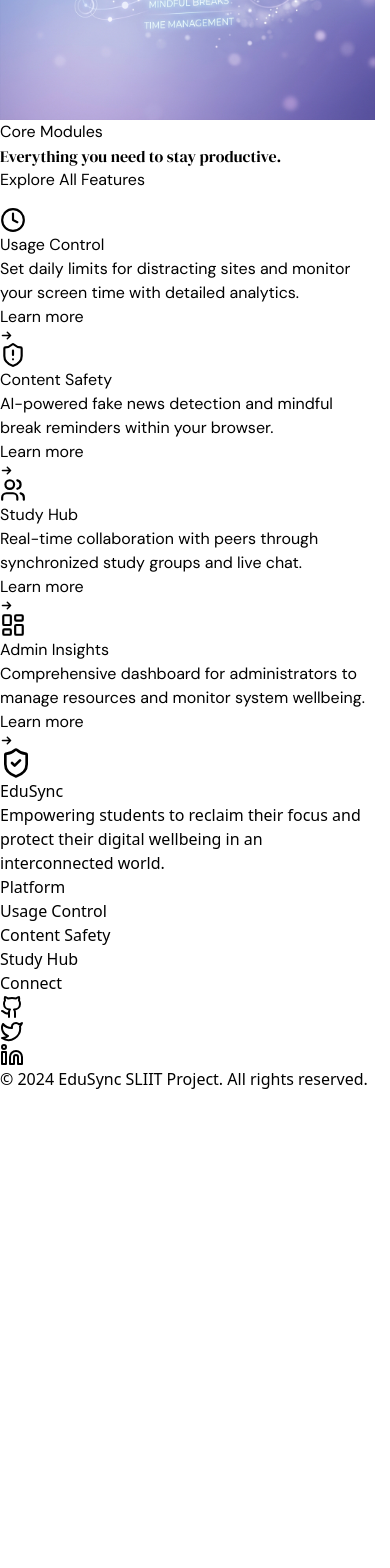
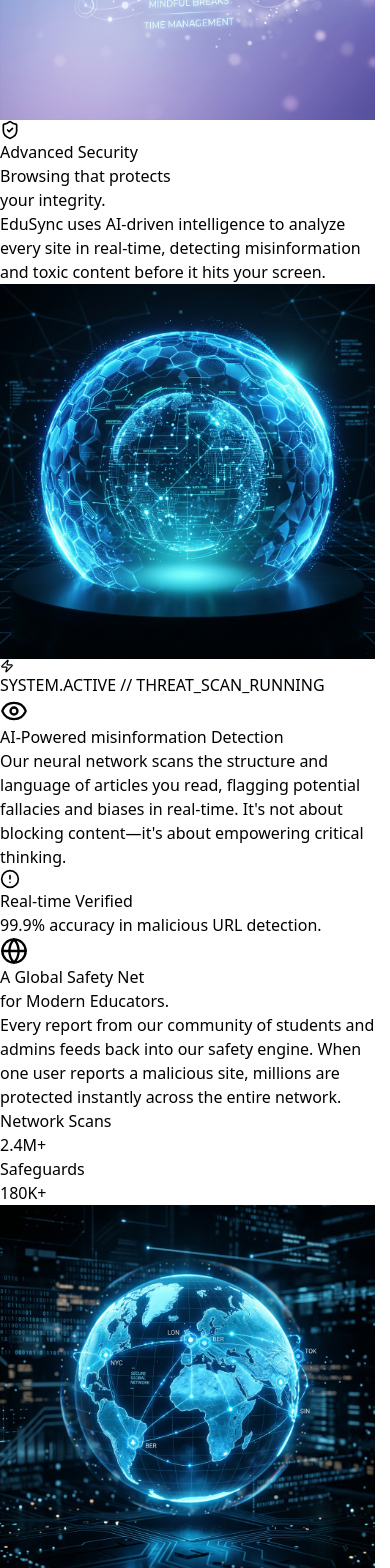
Before and after one commit to supuna18/StudentApp, a React (Vite) app in the folder frontend/: page / in a window 390 px wide. Shown: the part 1820-3388 px from the top of the page. Before the commit the page ends 2911 px from the top, so only its background shows below. Built offline with nearby package versions, Linux system fonts and the light colour scheme.

Commit message:
Add Home Page Safety Section

```diff
--- a/frontend/src/App.jsx
+++ b/frontend/src/App.jsx
@@ -2,6 +2,7 @@ import { BrowserRouter as Router, Routes, Route } from 'react-router-dom';
 import Navbar from "./components/Navbar";
 import Hero from "./components/Hero";
 import WellbeingSection from "./components/WellbeingSection";
+import SafetySection from "./components/SafetySection";
 import Features from "./components/Features";
 import Footer from "./components/Footer";
 import Login from "./pages/Login";
@@ -37,6 +38,7 @@ function App() {
               <main>
                 <Hero />
                 <WellbeingSection />
+                <SafetySection />
                 <Features />
               </main>
               <Footer />
--- a/frontend/src/components/Features.jsx
+++ b/frontend/src/components/Features.jsx
@@ -43,7 +43,6 @@ const features = [
 export default function Features() {
   return (
     <section id="features" className="bg-slate-50 py-24 px-6">
-      <div id="safety" className="absolute top-0" />
       <style>{`@import url('https://fonts.googleapis.com/css2?family=DM+Sans:wght@400;500;600;700;800&family=DM+Serif+Display:ital@0;1&display=swap');
         #features { font-family: 'DM Sans', sans-serif; }
         .heading-serif { font-family: 'DM Serif Display', serif; }
--- a/frontend/src/components/Navbar.jsx
+++ b/frontend/src/components/Navbar.jsx
@@ -12,8 +12,12 @@ const Navbar = () => {
     window.addEventListener("scroll", handleScroll);
 
     /* ── Intersection Observer for Active Tabs ── */
-    const sections = ["hero", "wellbeing", "features", "safety", "collaboration"];
-    const observerOptions = { threshold: 0.5 };
+    const sections = ["hero", "wellbeing", "safety", "features"];
+    const observerOptions = {
+      root: null,
+      rootMargin: "-20% 0px -70% 0px", // Focus on top-center of viewport
+      threshold: 0
+    };
 
     const observer = new IntersectionObserver((entries) => {
       entries.forEach((entry) => {
--- /dev/null
+++ b/frontend/src/components/SafetySection.jsx
@@ -0,0 +1,162 @@
+import { motion } from "framer-motion";
+import { ShieldCheck, Globe, Lock, Zap, Eye, AlertCircle } from "lucide-react";
+import safetyHero from "../assets/safety_hero.png";
+import safeBrowsing from "../assets/safe_browsing.png";
+
+const SafetySection = () => {
+  return (
+    <section id="safety" className="relative py-32 overflow-hidden bg-slate-50/50">
+      {/* Decorative background elements */}
+      <div className="absolute top-0 right-0 w-full h-full pointer-events-none opacity-30 px-6">
+        <div className="absolute top-[20%] right-[-10%] w-[500px] h-[500px] bg-cyan-50 rounded-full blur-3xl animate-pulse" />
+        <div className="absolute bottom-[-10%] left-[-5%] w-[400px] h-[400px] bg-indigo-50 rounded-full blur-3xl" />
+      </div>
+
+      <div className="max-w-7xl mx-auto px-6 md:px-12 relative z-10">
+
+        {/* --- Header Section --- */}
+        <div className="flex flex-col md:flex-row md:items-end justify-between mb-24 gap-8">
+          <div className="max-w-2xl">
+            <motion.div
+              initial={{ opacity: 0, x: -20 }}
+              whileInView={{ opacity: 1, x: 0 }}
+              viewport={{ once: true }}
+              className="flex items-center gap-2 mb-4"
+            >
+              <ShieldCheck className="text-cyan-500" size={20} />
+              <span className="text-cyan-600 font-extrabold uppercase tracking-[0.3em] text-[11px]">Advanced Security</span>
+            </motion.div>
+
+            <motion.h2
+              initial={{ opacity: 0, y: 30 }}
+              whileInView={{ opacity: 1, y: 0 }}
+              viewport={{ once: true }}
+              transition={{ delay: 0.1, type: "spring", stiffness: 100 }}
+              className="text-5xl md:text-6xl font-black text-slate-900 leading-[1.1] tracking-tight"
+            >
+              Browsing that protects <br />
+              <span className="text-indigo-600 italic">your integrity.</span>
+            </motion.h2>
+          </div>
+
+          <motion.p
+             initial={{ opacity: 0 }}
+             whileInView={{ opacity: 1 }}
+             viewport={{ once: true }}
+             transition={{ delay: 0.3 }}
+             className="text-slate-500 text-lg font-medium leading-relaxed max-w-sm"
+          >
+            EduSync uses AI-driven intelligence to analyze every site in real-time,
+            detecting misinformation and toxic content before it hits your screen.
+          </motion.p>
+        </div>
+
+        {/* --- Feature Block 1: AI Shield --- */}
+        <div className="grid grid-cols-1 lg:grid-cols-12 gap-12 items-center mb-40">
+
+          {/* Visual Side */}
+          <motion.div
+            initial={{ opacity: 0, scale: 0.9 }}
+            whileInView={{ opacity: 1, scale: 1 }}
+            viewport={{ once: true }}
+            transition={{ duration: 0.8, ease: "easeOut" }}
+            className="lg:col-span-7 relative group"
+          >
+            <div className="absolute -inset-10 bg-cyan-100/30 rounded-full blur-3xl opacity-0 group-hover:opacity-100 transition-opacity duration-1000" />
+            <div className="relative rounded-[3rem] bg-slate-900 border border-slate-800 shadow-2xl overflow-hidden aspect-video flex items-center justify-center p-4">
+               {/* 3D Visual */}
+               <img
+                 src={safetyHero}
+                 alt="Digital Protection Shield"
+                 className="w-full h-full object-contain group-hover:scale-105 transition-transform duration-[2s]"
+               />
+               <div className="absolute bottom-10 left-10 text-white/40 flex items-center gap-3 text-[10px] font-mono tracking-widest">
+                  <Zap size={14} className="text-cyan-400" /> SYSTEM.ACTIVE // THREAT_SCAN_RUNNING
+               </div>
+            </div>
+          </motion.div>
+
+          {/* Text Side */}
+          <div className="lg:col-span-5 space-y-10">
+            <div className="space-y-6">
+               <div className="w-14 h-14 bg-cyan-50 text-cyan-600 rounded-[1.25rem] flex items-center justify-center shadow-sm">
+                  <Eye size={28} />
+               </div>
+               <h3 className="text-3xl font-black text-slate-800">AI-Powered misinformation Detection</h3>
+               <p className="text-slate-500 text-lg leading-relaxed font-medium">
+                  Our neural network scans the structure and language of articles you read,
+                  flagging potential fallacies and biases in real-time. It's not about
+                  blocking content—it's about empowering critical thinking.
+               </p>
+            </div>
+
+            <div className="flex items-center gap-4 p-5 bg-white border border-slate-100 rounded-[2rem] shadow-sm">
+               <div className="bg-amber-50 p-3 rounded-2xl text-amber-600">
+                  <AlertCircle size={20} />
+               </div>
+               <div>
+                  <h4 className="text-sm font-bold text-slate-800">Real-time Verified</h4>
+                  <p className="text-xs text-slate-400">99.9% accuracy in malicious URL detection.</p>
+               </div>
+            </div>
+          </div>
+        </div>
+
+        {/* --- Feature Block 2: Secure Hub --- */}
+        <div className="grid grid-cols-1 lg:grid-cols-12 gap-16 items-center">
+
+          <div className="lg:col-span-12">
+            <div className="bg-slate-900/5 backdrop-blur-md rounded-[4rem] p-12 lg:p-20 border border-white/50 relative overflow-hidden flex flex-col lg:flex-row items-center gap-16">
+
+               <div className="flex-1 space-y-10 relative z-20">
+                  <div className="w-14 h-14 bg-indigo-600 text-white rounded-[1.25rem] flex items-center justify-center shadow-lg shadow-indigo-200">
+                    <Globe size={28} />
+                  </div>
+                  <h3 className="text-4xl font-black text-slate-900 tracking-tight leading-tight">
+                    A Global Safety Net <br />
+                    <span className="text-indigo-600">for Modern Educators.</span>
+                  </h3>
+                  <p className="text-slate-500 text-lg leading-relaxed font-medium">
+                    Every report from our community of students and admins feeds back into our
+                    safety engine. When one user reports a malicious site, millions are protected
+                    instantly across the entire network.
+                  </p>
+
+                  <div className="flex gap-10">
+                    <div>
+                      <h5 className="text-[10px] uppercase tracking-[2.5px] font-bold text-indigo-500 mb-2">Network Scans</h5>
+                      <p className="text-2xl font-black text-slate-800">2.4M+</p>
+                    </div>
+                    <div>
+                      <h5 className="text-[10px] uppercase tracking-[2.5px] font-bold text-indigo-500 mb-2">Safeguards</h5>
+                      <p className="text-2xl font-black text-slate-800">180K+</p>
+                    </div>
+                  </div>
+               </div>
+
+               <motion.div
+                 initial={{ opacity: 0, x: 100 }}
+                 whileInView={{ opacity: 1, x: 0 }}
+                 viewport={{ once: true }}
+                 transition={{ duration: 1, type: "spring" }}
+                 className="flex-1 relative"
+               >
+                 <img
+                    src={safeBrowsing}
+                    alt="Global Security Map"
+                    className="w-full max-w-lg mx-auto drop-shadow-[0_20px_50px_rgba(79,70,229,0.3)] animate-in slide-in-from-right-10 duration-1000"
+                 />
+                 <div className="absolute top-1/2 left-1/2 -translate-x-1/2 -translate-y-1/2 w-full h-full bg-indigo-500/10 blur-[120px] rounded-full -z-10" />
+               </motion.div>
+
+            </div>
+          </div>
+
+        </div>
+
+      </div>
+    </section>
+  );
+};
+
+export default SafetySection;
```
Also changed, not shown: frontend/src/assets/safe_browsing.png (added), frontend/src/assets/safety_hero.png (added).
